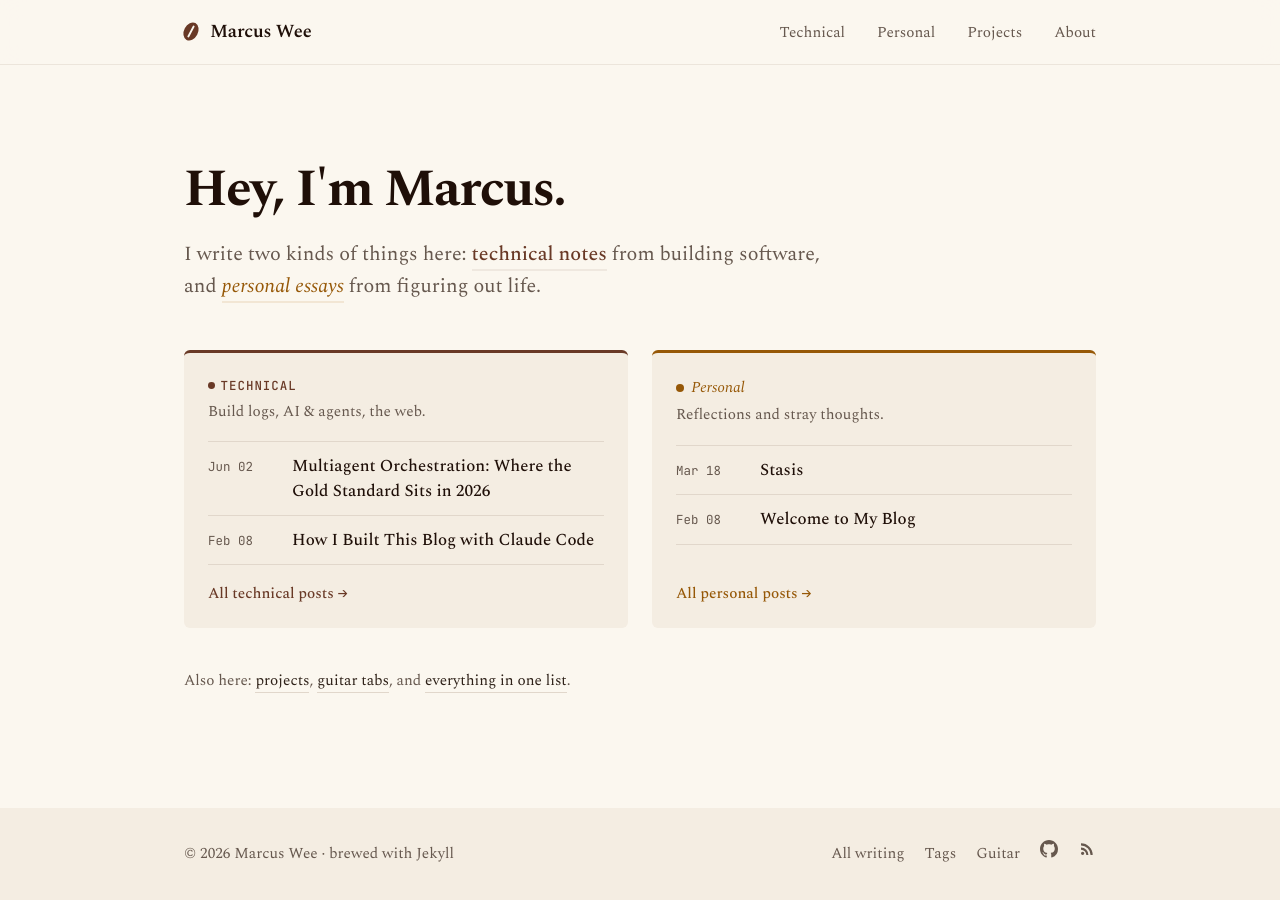
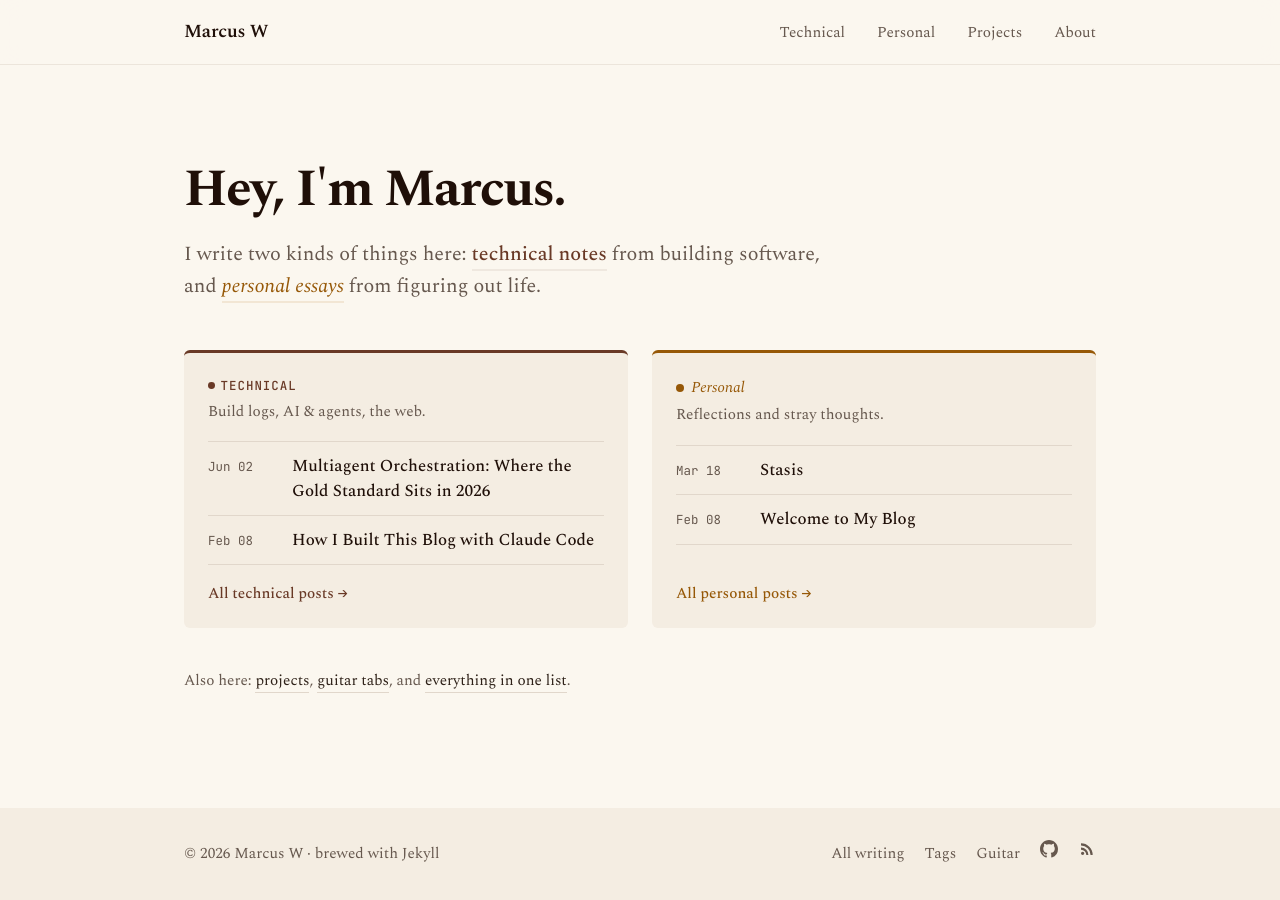
Before and after one commit to Marcushadow/Marcushadow.github.io, a Jekyll site: the page built from index.html, in a window 1280 px wide. Built offline with Jekyll 4.4.1, drawn with Linux system fonts in a browser that asks for light colours; the list of posts is cut into pages by our own code.

Commit message:
style: drop logo mark, shorten site name to Marcus W
Co-Authored-By: Claude Opus 5.5 <noreply@anthropic.com>

```diff
--- a/_config.yml
+++ b/_config.yml
@@ -1,10 +1,10 @@
 # Site settings
-title: Marcus Wee
+title: Marcus W
 description: "Personal & tech blog — code, projects, and thoughts."
 url: "https://marcushadow.github.io"
 baseurl: ""
 author:
-  name: Marcus Wee
+  name: Marcus W
   url: "https://marcushadow.github.io"
 
 # Build settings
--- a/_includes/nav.html
+++ b/_includes/nav.html
@@ -8,8 +8,7 @@
 <nav class="site-nav">
   <div class="nav-container">
     <a href="{{ '/' | relative_url }}" class="nav-logo">
-      <span class="logo-mark" aria-hidden="true"></span>
-      <span class="logo-text">Marcus Wee</span>
+      <span class="logo-text">{{ site.title }}</span>
     </a>
     <button class="nav-toggle" aria-label="Toggle navigation" aria-expanded="false">
       <span></span>
--- a/admin/index.html
+++ b/admin/index.html
@@ -4,7 +4,7 @@
   <meta charset="utf-8">
   <meta name="viewport" content="width=device-width, initial-scale=1.0">
   <meta name="robots" content="noindex">
-  <title>Editor · Marcus Wee</title>
+  <title>Editor · Marcus W</title>
 </head>
 <body>
   <!-- Sveltia CMS: Git-based editor. Reads admin/config.yml, commits straight to GitHub. -->
--- a/assets/css/main.css
+++ b/assets/css/main.css
@@ -186,9 +186,6 @@ a.cat-label:hover { opacity: 0.8; }
 }
 
 .nav-logo {
-  display: inline-flex;
-  align-items: center;
-  gap: var(--sp-3);
   font-weight: 600;
   font-size: 1.15rem;
   color: var(--text-heading);
@@ -196,28 +193,6 @@ a.cat-label:hover { opacity: 0.8; }
 }
 
 .nav-logo:hover { color: var(--text-heading); }
-
-/* A coffee bean: two lobes, one seam */
-.logo-mark {
-  position: relative;
-  width: 14px;
-  height: 19px;
-  border-radius: 50%;
-  background: var(--tech);
-  transform: rotate(28deg);
-}
-
-.logo-mark::after {
-  content: '';
-  position: absolute;
-  top: 3px;
-  bottom: 3px;
-  left: 50%;
-  width: 1.5px;
-  margin-left: -0.75px;
-  border-radius: 1px;
-  background: var(--bg);
-}
 
 .nav-links {
   display: flex;
```
